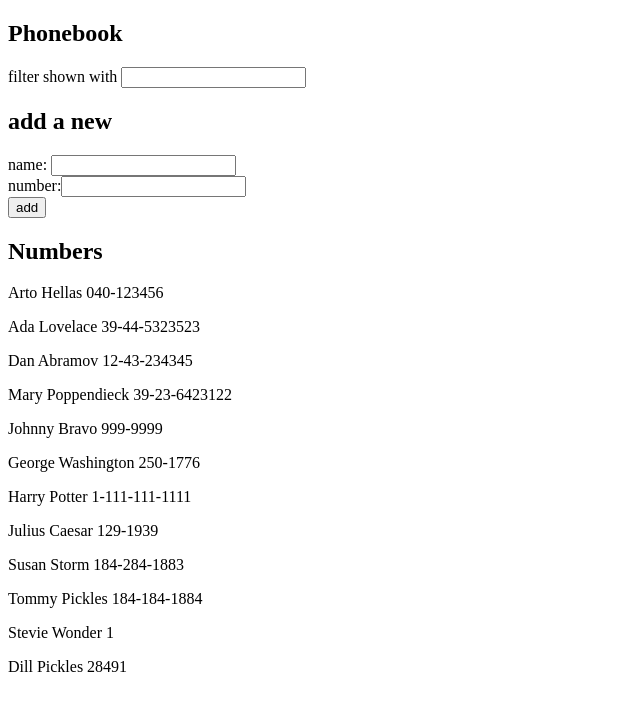
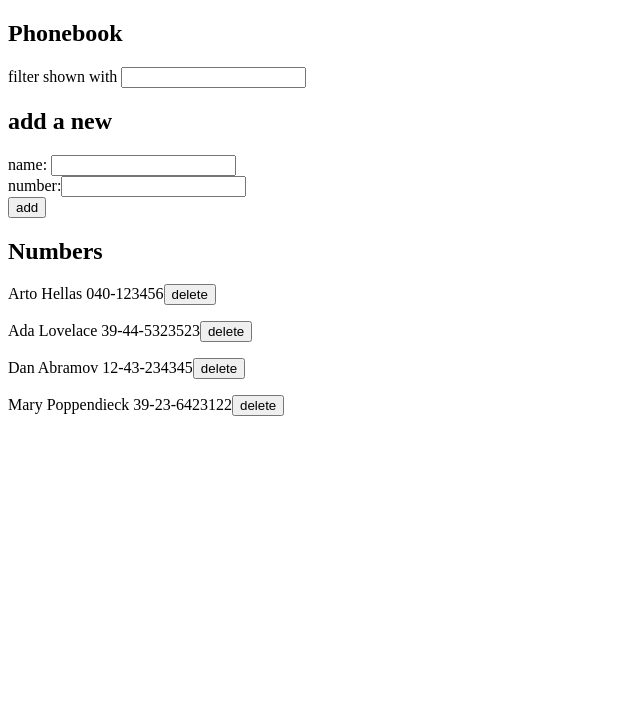
Before and after one commit to markgallant01/fullstackopen, a React (Vite) app in the folder part2/phonebook/: page / in a window 1280 px wide. Shown: the top 710 px of the page, without its empty margins (0-640 px from the left). Built offline with nearby package versions, Linux system fonts and the light colour scheme; data requests are answered from the project's data file.

Commit message:
exercise 2.14

```diff
--- a/part2/phonebook/db.json
+++ b/part2/phonebook/db.json
@@ -19,51 +19,6 @@
       "name": "Mary Poppendieck",
       "number": "39-23-6423122",
       "id": "4"
-    },
-    {
-      "name": "Johnny Bravo",
-      "number": "999-9999",
-      "id": "4lDAGmenklk"
-    },
-    {
-      "name": "George Washington",
-      "number": "250-1776",
-      "id": "-miIIGEdKiQ"
-    },
-    {
-      "name": "Harry Potter",
-      "number": "1-111-111-1111",
-      "id": "KtgQI-HuD6M"
-    },
-    {
-      "name": "Julius Caesar",
-      "number": "129-1939",
-      "id": "x5ApaGxMKSk"
-    },
-    {
-      "name": "Susan Storm",
-      "number": "184-284-1883",
-      "id": "eVnflgrkeFg"
-    },
-    {
-      "name": "Tommy Pickles",
-      "number": "184-184-1884",
-      "id": "yv-wDNDehqI"
-    },
-    {
-      "name": "",
-      "number": "",
-      "id": "g5a1jDiYJ-0"
-    },
-    {
-      "name": "Stevie Wonder",
-      "number": "1",
-      "id": "HpU4nC7F3xg"
-    },
-    {
-      "name": "Dill Pickles",
-      "number": "28491",
-      "id": "nd4y8NUXwm0"
     }
   ],
   "$schema": "./node_modules/json-server/schema.json"
--- a/part2/phonebook/src/App.jsx
+++ b/part2/phonebook/src/App.jsx
@@ -26,11 +26,28 @@ const PersonForm = (props) => {
   )
 }
 
-const Persons = ({ persons, filterString }) => {
+const Person = ({ person, deleteFunc }) => {
   return (
     <div>
-      {persons.filter(person => person.name.includes(filterString))
-      .map(person => <p key={person.name}>{person.name} {person.number}</p>)}
+      <p>
+        {person.name} {person.number}
+        <button onClick={deleteFunc}>delete</button>
+      </p>
+    </div>
+  )
+}
+
+const Persons = ({ persons, filterString, deleteFunc }) => {
+  return (
+    <div>
+      {persons
+        .filter(person => person.name.includes(filterString))
+        .map(person => {
+          return <Person key={person.name} person={person}
+            deleteFunc={() => deleteFunc(person)}
+          />
+        })
+      }
     </div>
   )
 }
@@ -74,6 +91,13 @@ const App = () => {
     setFilterString(event.target.value)
   }
 
+  const deletePerson = (person) => {
+    if (confirm(`Delete ${person.name}?`)) {
+      personService.deletePerson(person)
+      personService.getAll().then(response => setPersons(response))
+    }
+  }
+
   return (
     <div>
       <h2>Phonebook</h2>
@@ -83,7 +107,8 @@ const App = () => {
         newNumber={newNumber} handleNewNumber={handleNewNumber}
         handleFormSubmit={handleFormSubmit} />
       <h2>Numbers</h2>
-      <Persons persons={persons} filterString={filterString} />
+      <Persons persons={persons} filterString={filterString}
+        deleteFunc={deletePerson} />
     </div>
   )
 }
--- a/part2/phonebook/src/services/persons.js
+++ b/part2/phonebook/src/services/persons.js
@@ -10,4 +10,8 @@ const create = newPerson => {
   return axios.post(baseUrl, newPerson).then(response => response.data)
 }
 
-export default { getAll, create }
+const deletePerson = person => {
+  return axios.delete(`${baseUrl}/${person.id}`)
+}
+
+export default { getAll, create, deletePerson }
```
